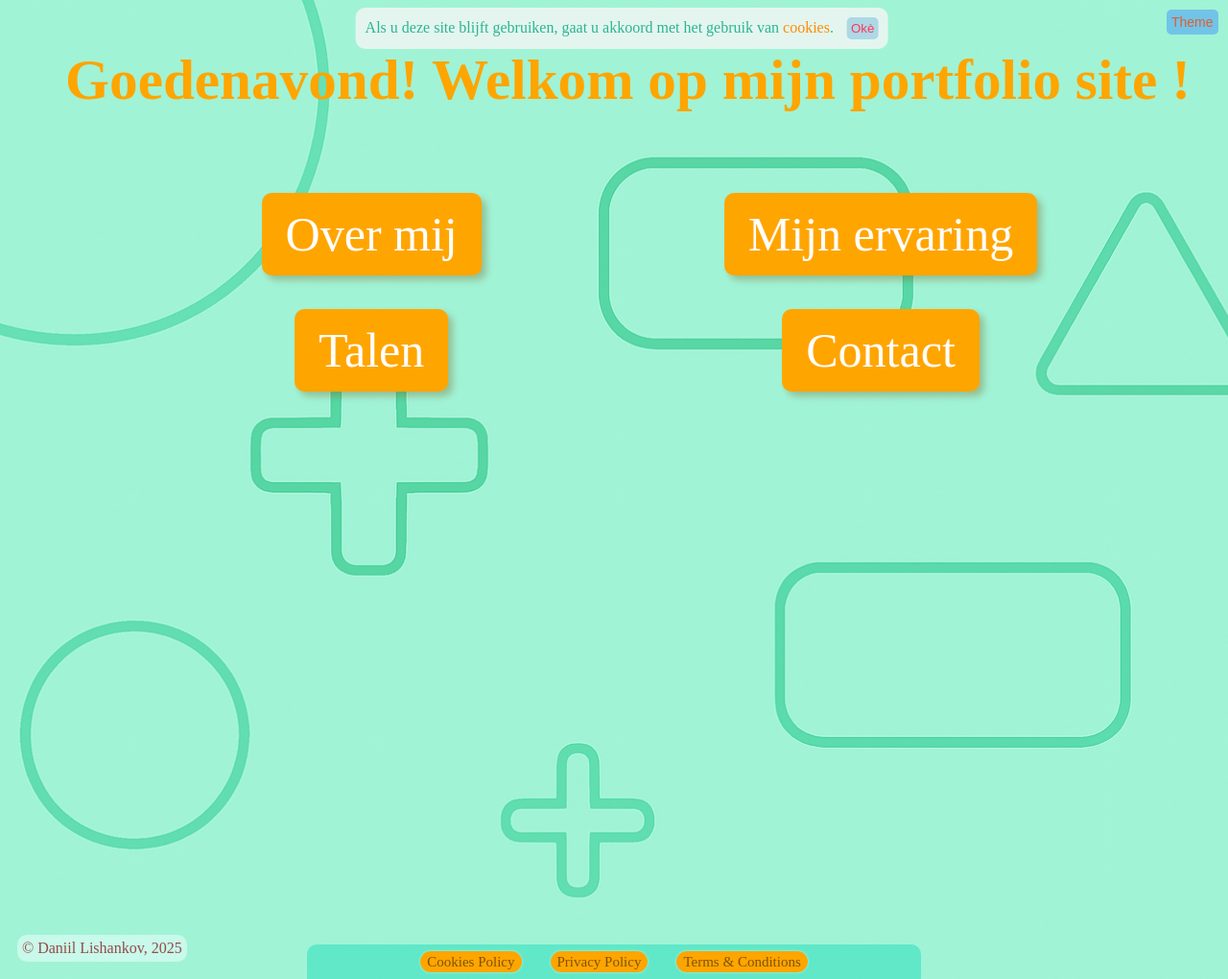
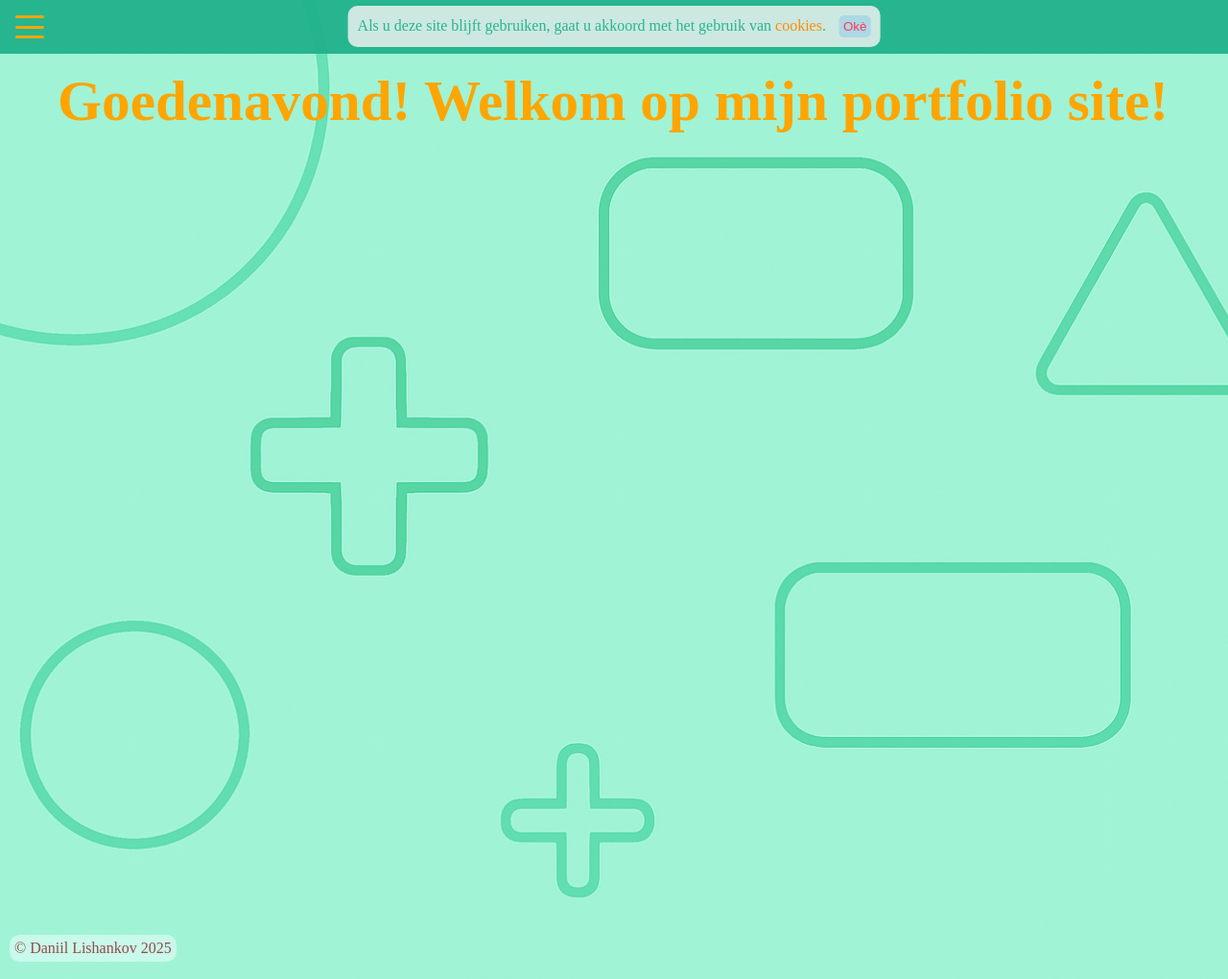
Before and after one commit to daniillishankov-alt/Portfolio-project, a PHP site: page / in a window 1280 px wide. Shown: the whole page at 96% size. Run offline with PHP 8.4, Linux system fonts and the light colour scheme.

Commit message:
Home page fundamental changes, style fixes, copyrightyear added

```diff
--- a/Contact.html
+++ b/Contact.html
@@ -9,7 +9,7 @@
 </head>
 <body>
 
-    <a class="terugbut hrefbut" href="index.html">Menu</a>
+    <a class="terugbut hrefbut" href="index.html">Terug</a>
 
     <button id="theme-toggle">Theme</button>
 
--- a/CookiesPolicy.html
+++ b/CookiesPolicy.html
@@ -9,7 +9,7 @@
 <body>
 
     <button id="theme-toggle">Theme️</button>
-    <a class="terugbut hrefbut" href="index.html">Menu</a>
+    <a class="terugbut hrefbut" href="index.html">Terug</a>
 
     <div class="AVG">
         <h1 class="h1avg">Cookies Policy</h1>
--- a/Opleiding.html
+++ b/Opleiding.html
@@ -11,7 +11,7 @@
     <body>
 
     <button id="theme-toggle">Theme</button>
-    <a class="terugbut hrefbut" href="index.html">Menu</a>
+    <a class="terugbut hrefbut" href="index.html">Terug</a>
 
     <h1>Waar en wat heb ik gestudeerd?</h1>
     <ul>
--- a/PrivacyPolicy.html
+++ b/PrivacyPolicy.html
@@ -9,7 +9,7 @@
 <body>
 
     <button id="theme-toggle">Theme</button>
-    <a class="terugbut hrefbut" href="index.html">Menu</a>
+    <a class="terugbut hrefbut" href="index.html">Terug</a>
     <div class="AVG">
 
         <h1 class="h1avg">Privacy Policy</h1>
--- a/Talen.html
+++ b/Talen.html
@@ -11,10 +11,11 @@
     <body>
 
         <button id="theme-toggle">Theme</button>
-        <a class="terugbut hrefbut" href="index.html" style="font-size: 17px; padding: 5px; position: sticky; top: 9px;">Menu</a>
+        <a class="terugbut hrefbut" href="index.html">Terug</a>
         <h1 style="display:flex; justify-content: center;">Talen</h1>
 
-        <div style="min-height: 775px;">
+        <div style="min-height: 110vh;">
+
         <table>
             <tbody>
             <tr>
--- a/Terms&Conditions.html
+++ b/Terms&Conditions.html
@@ -9,7 +9,7 @@
 <body>
 
     <button id="theme-toggle">Theme</button>
-    <a class="terugbut hrefbut" href="index.html">Menu</a>
+    <a class="terugbut hrefbut" href="index.html">Terug</a>
     <div class="AVG">
 
         <h1 class="h1avg">Terms & Conditions</h1>
--- a/Voorstel.html
+++ b/Voorstel.html
@@ -11,7 +11,7 @@
 
         <button id="theme-toggle">Theme</button>
 
-        <a class="terugbut hrefbut" href="index.html">Menu</a>
+        <a class="terugbut hrefbut" href="index.html">Terug</a>
 
         <h1>Over mij:</h1>
         <div class="dropdown-container">
--- a/index.html
+++ b/index.html
@@ -15,24 +15,34 @@
         <button class="accept-cookie">Okè</button>
     </div>
 
-    <button id="theme-toggle"><Theme>Theme</Theme></button>
+    <header class="header">
+        <button class="nav_menu_button" id="nav_menu_button">
+            <span></span>
+            <span></span>
+            <span></span>
+        </button>
+    </header>
 
-    <h1><span id="time_greetings"></span> Welkom op mijn portfolio site !</h1>
+    <nav class="nav_menu" id="nav_menu">
+        <ul>
+            <li><button id="theme-toggle"><Theme>Theme</Theme></button></li>
+        </ul>
+        <ul>
+            <li><a class="hrefbut" href="Voorstel.html">Over mij</a></li>
+            <li><a class="hrefbut" href="Opleiding.html">About</a></li>
+            <li><a class="hrefbut" href="Talen.html">Talen</a></li>
+            <li><a class="hrefbut" href="Contact.html">Contact</a></li>
+        </ul>
+        <ul>
+            <li><a class="hrefbut" href="CookiesPolicy.html">Cookies Policy</a></li>
+            <li><a class="hrefbut" href="PrivacyPolicy.html">Privacy Policy</a></li>
+            <li><a class="hrefbut" href="Terms&Conditions.html">Terms & Conditions</a></li>
+        </ul>
+    </nav>
 
-    <div id="menu_buttons_container">
-    <div id="voorst"> <a class="hrefbut" href="Voorstel.html">Over mij</a></div>
-    <div id="opl">    <a class="hrefbut" href="Opleiding.html">Mijn ervaring</a></div>
-    <div id="talen">  <a class="hrefbut" href="Talen.html">Talen</a></div>
-    <div id="contact"><a class="hrefbut" href="Contact.html">Contact</a></div>
-    </div>
+    <h1><span id="time_greetings"></span> Welkom op mijn portfolio site!</h1>
 
-    <footer id="bottompanel">
-        <a class="botmpanel hrefbut"  href="CookiesPolicy.html">Cookies Policy</a>
-        <a class="botmpanel hrefbut"  href="PrivacyPolicy.html">Privacy Policy</a>
-        <a class="botmpanel hrefbut"  href="Terms&Conditions.html">Terms & Conditions</a>
-    </footer>
-
-    <p id="copyright">&copy; Daniil Lishankov, 2025</p>
+    <p id="copyright">&copy; Daniil Lishankov <span id="year_of_copyright"></span></p>
 
     <script src="script.js"></script>
 
--- a/script.js
+++ b/script.js
@@ -52,6 +52,10 @@ acceptCookie.addEventListener('click', () => {
 const greetings = document.getElementById("time_greetings");
 let date_time = new Date();
 let hours= date_time.getHours();
+let year = date_time.getFullYear();
+const year_of_copyright = document.getElementById("year_of_copyright");
+
+    year_of_copyright.innerText = year;
 
 function greetings_by_time(){
     if(hours >= 6 && hours < 12){
@@ -65,4 +69,14 @@ function greetings_by_time(){
     }
 }
 
-    greetings_by_time()
+greetings_by_time()
+
+    // Navigation "burger" menu
+
+const nav_menu_button = document.getElementById('nav_menu_button');
+const nav_menu = document.getElementById('nav_menu');
+
+    nav_menu_button.addEventListener('click', () => {
+        nav_menu_button.classList.toggle('active');
+        nav_menu.classList.toggle('active');
+});
--- a/style.css
+++ b/style.css
@@ -1,32 +1,82 @@
-html {
+html, body {
+    margin: 0;
+    padding: 0;
+    box-sizing: border-box;
     min-height: 100vh;
-    min-width: 100vh;
     cursor: url("img/cursor.png") 16 16, auto;
 }
 
+body {
+    background-color: rgb(173, 254, 215);
+    background-image: url("img/Background.png");
+    background-repeat: no-repeat;
+    background-position: center;
+    background-attachment: fixed;
+    background-size: cover;
+    transition: 0.5s;
+    overflow-x: hidden;
+}
+
                                 /*--------- Page layout ---------*/
+.header {
+    display: flex;
+    align-items: center;
+    padding: 16px;
+    background: rgba(32, 178, 139, 0.95);
+}
+
+.nav_menu_button {
+    width: 30px;
+    height: 24px;
+    display: flex;
+    flex-direction: column;
+    justify-content: space-between;
+    background: none;
+    border: none;
+    padding: 0;
+}
+
+.nav_menu_button span {
+    display: block;
+    width: 100%;
+    height: 3px;
+    background: rgb(255, 165, 0);
+    border-radius: 2px;
+    transition: transform 0.3s ease, opacity 0.3s ease;
+    transform-origin: center;
+}
+
+.nav_menu {
+    position: fixed;
+    top: 0;
+    right: -100%;
+    width: 250px;
+    height: 100vh;
+    background: rgba(10, 51, 40, 0.7);
+    padding: 80px 20px;
+    transition: right 0.3s ease;
+    backdrop-filter: blur(10px);
+}
+
+.nav_menu.active {
+    right: 0;
+}
+
+.nav_menu_button.active span:nth-child(1) {
+    transform: translateY(10.5px) rotate(45deg);
+}
+
+.nav_menu_button.active span:nth-child(2) {
+    opacity: 0;
+}
+
+.nav_menu_button.active span:nth-child(3) {
+    transform: translateY(-10.5px) rotate(-45deg);
+}
 
 div{
     display: flex;
     justify-content: center;
-}
-
-#menu_buttons_container{
-    width: 70%;
-    height: 30%;
-    margin: 10% 30%;
-    display: grid;
-    grid-template-columns: 1fr 1fr;
-    grid-template-rows: 1fr 1fr;
-    grid-template-areas:
-        "top-left top-right"
-        "bottom-left bottom-right";
-    gap: 20%;
-}
-
-#menu_buttons_container div{
-    height: fit-content;
-    transform: translate(-50%, -50%);
 }
 
 #copyright{
@@ -62,19 +112,6 @@ h1{
 
 a, button, .botmpanel, .terugbut {
     cursor: url("img/cursor-pointer.png") 16 16, pointer !important;
-}
-
-body {
-    min-height: 90vh;
-    min-width: 90vh;
-    background-color: rgb(173, 254, 215);
-    background-image: url("img/Background.png");
-    background-repeat: no-repeat;
-    background-position: center;
-    background-attachment: fixed;
-    background-size: cover;
-    transition: 0.5s;
-    overflow-x: hidden;
 }
 
 ::-webkit-scrollbar { display: none; }
@@ -132,52 +169,17 @@ body.dark-theme p{
     margin-left: 10px;
     border-radius: 10px;
 }
-                                     /*--------- Main navigation buttons style ---------*/
-
-/*
-#voorst{
-    position:absolute;
-    top: 32.5%;
-    left: 50%;
-    margin-right: -50%;
-    transform: translate(-50%, -50%);
-}
-
-#opl{
-    position:absolute;
-    top: 47.5%;
-    left: 50%;
-    margin-right: -50%;
-    transform: translate(-50%, -50%);
-}
-
-#talen{
-    position:absolute;
-    top: 62.5%;
-    left: 50%;
-    margin-right: -50%;
-    transform: translate(-50%, -50%);
-}
-
-#contact{
-    position:absolute;
-    top: 77.5%;
-    left: 50%;
-    margin-right: -50%;
-    transform: translate(-50%, -50%);
-}
-*/
 
                                          /*--------- <a> buttons style ---------*/
 
 .hrefbut:link, .hrefbut:visited {
-    font-size: 50px;
+    font-size: 16px;
 
     background-color:rgb(255, 165, 0);
 
     border-radius: 10px;
     color: white;
-    padding: 14px 25px;
+    padding: 4px 5px;
     text-align: center;
     text-decoration: none;
     display: inline-block;
@@ -189,7 +191,7 @@ body.dark-theme p{
 .hrefbut:hover, .hrefbut:active{
     color: orange;
     background-color: rgba(164, 255, 211, 0.4);
-    font-size: 52px;
+    font-size: 18px;
     backdrop-filter: blur(5px);
 }
 
@@ -259,14 +261,7 @@ td{
     width: 50%;
     height: 36px;
 }
-.AVG{
-    padding: 50px !important;
-    font-size: 16px;
-    background-color: rgba(240, 255, 255, 0.6);
-    border-radius: 10px;
-    display: inline-block;
-    margin: -10px 70px 70px;
-}
+
 
                                                      /*--------- List style ---------*/
 
@@ -381,6 +376,7 @@ li{
 .cookie-message{
     transform: translateX(-50%);
     margin-left: 50%;
+    margin-top: 0.5%;
     color: rgba(32, 178, 139, 0.95);
     background: rgba(245, 245, 245, 0.8);
     position: absolute;
```
